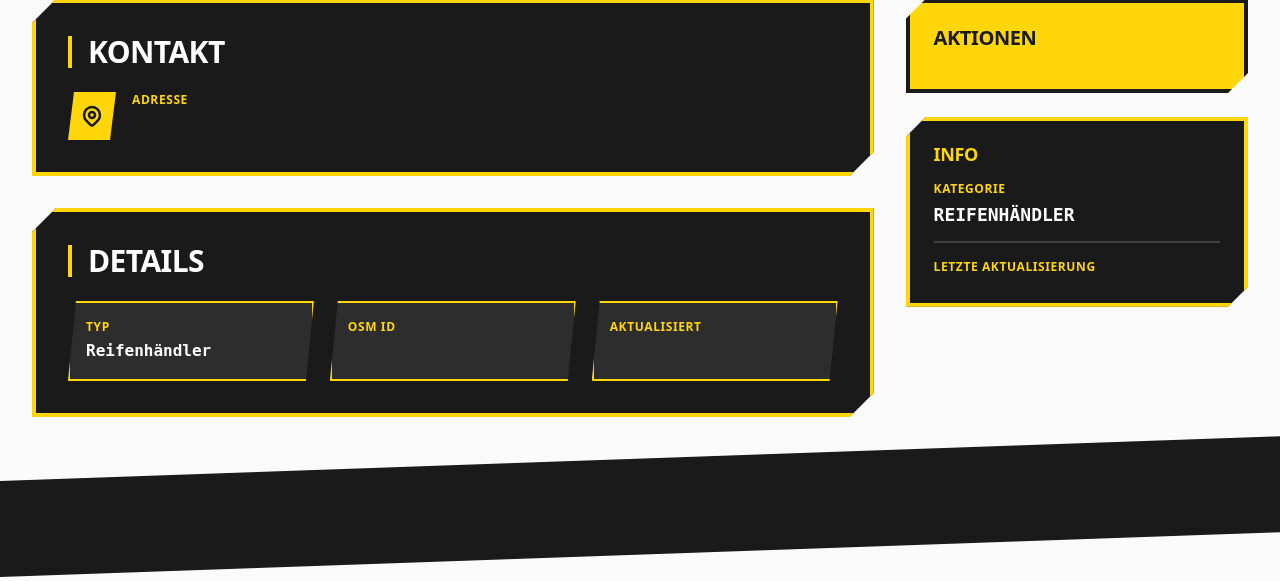
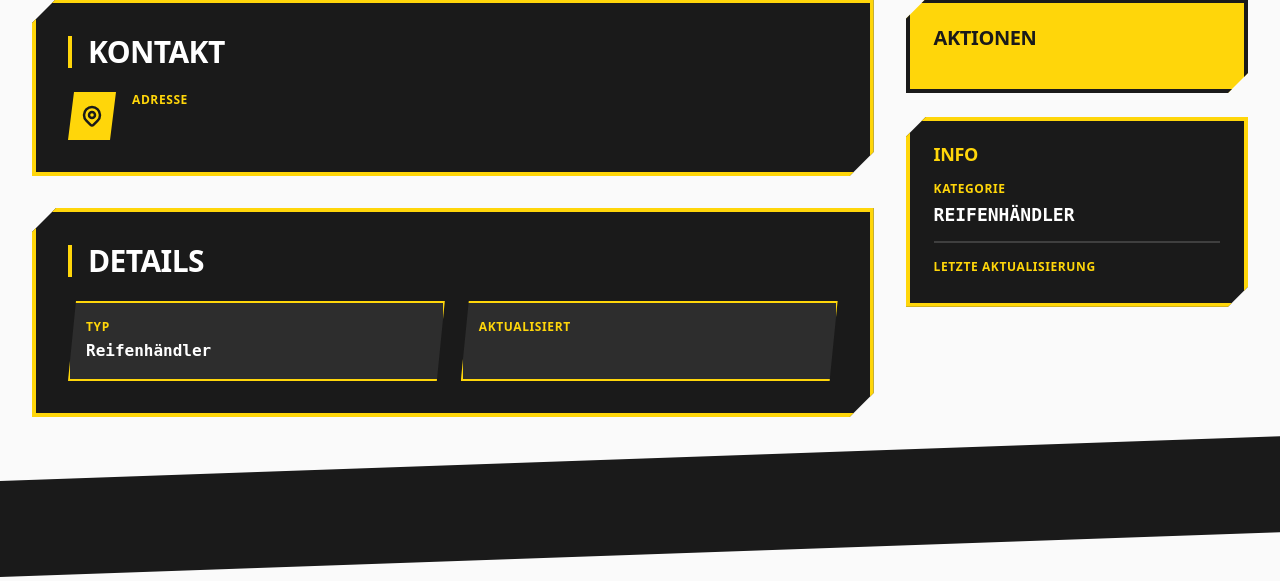
Before and after one commit to stevenx/werkstatt-de, a Laravel app: template resources/views/locations/show.blade.php in a window 1280 px wide. Shown: the part 529-1110 px from the top of the page. Run offline with Laravel 12, Linux system fonts and the light colour scheme; the template is opened without the code that fills it, so the values that code supplies are empty; style sheets or scripts are compiled from the project's sources; some libraries are stand-ins or nearby versions.

Commit message:
Remove OSM ID from location detail page
- Removed OSM ID technical info box from detail view
- Changed grid from 3 columns to 2 columns (Type, Updated)
- Cleaner user interface without technical OSM identifiers

🤖 Generated with [Claude Code](https://claude.com/claude-code)

Co-Authored-By: Claude Sonnet 4.5 <noreply@anthropic.com>

```diff
--- a/resources/views/locations/show.blade.php
+++ b/resources/views/locations/show.blade.php
@@ -220,16 +220,12 @@
                     @endif
 
                     {{-- Technical Info --}}
-                    <div class="grid grid-cols-2 md:grid-cols-3 gap-4">
+                    <div class="grid grid-cols-2 gap-4">
                         <div class="bg-charcoal-800 border-2 border-yellow-500 p-4" style="clip-path: polygon(8px 0, 100% 0, calc(100% - 8px) 100%, 0 100%);">
                             <p class="text-yellow-500 text-xs font-bold uppercase tracking-wider mb-1" style="font-family: var(--font-display);">Typ</p>
                             <p class="text-white font-bold" style="font-family: var(--font-mono);">
                                 {{ $location->type === 'workshop' ? 'Werkstatt' : ($location->type === 'tuv' ? 'TÜV' : 'Reifenhändler') }}
                             </p>
-                        </div>
-                        <div class="bg-charcoal-800 border-2 border-yellow-500 p-4" style="clip-path: polygon(8px 0, 100% 0, calc(100% - 8px) 100%, 0 100%);">
-                            <p class="text-yellow-500 text-xs font-bold uppercase tracking-wider mb-1" style="font-family: var(--font-display);">OSM ID</p>
-                            <p class="text-white font-bold" style="font-family: var(--font-mono);">{{ $location->osm_id }}</p>
                         </div>
                         <div class="bg-charcoal-800 border-2 border-yellow-500 p-4" style="clip-path: polygon(8px 0, 100% 0, calc(100% - 8px) 100%, 0 100%);">
                             <p class="text-yellow-500 text-xs font-bold uppercase tracking-wider mb-1" style="font-family: var(--font-display);">Aktualisiert</p>
```
